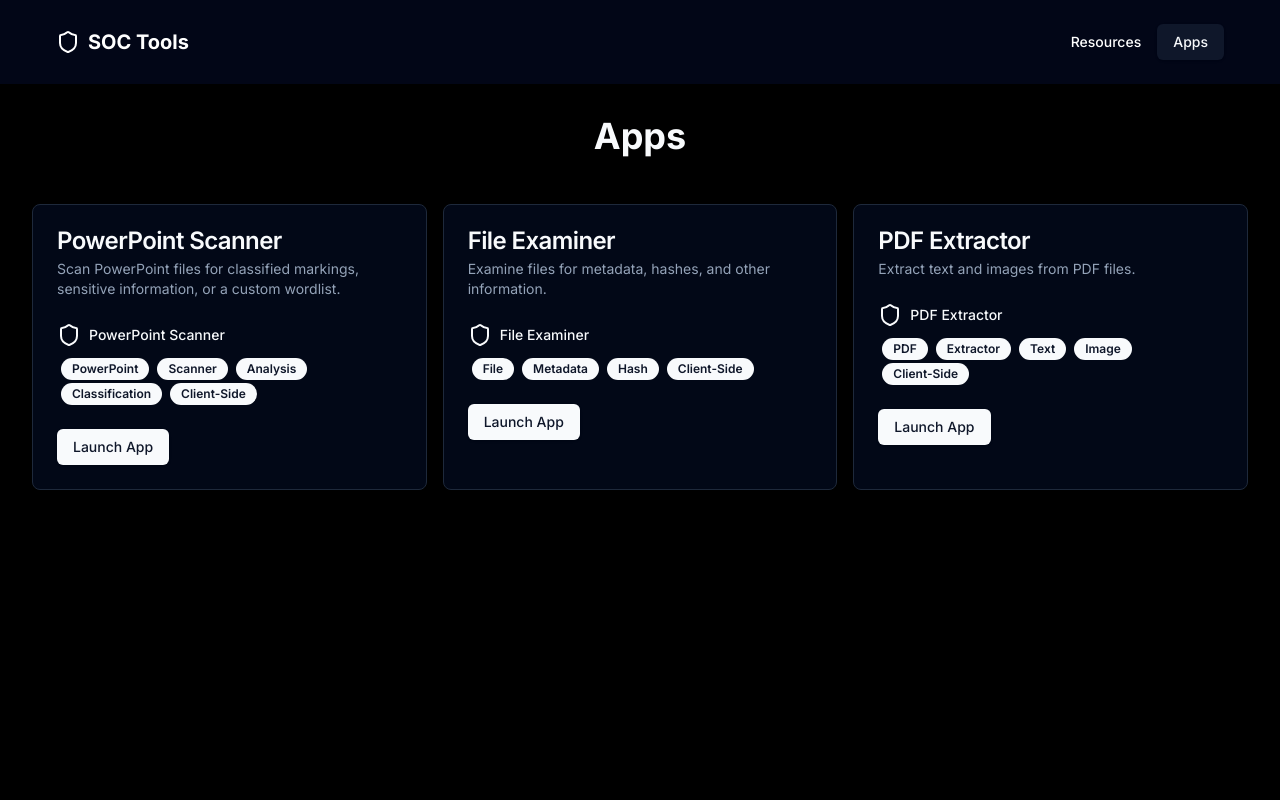
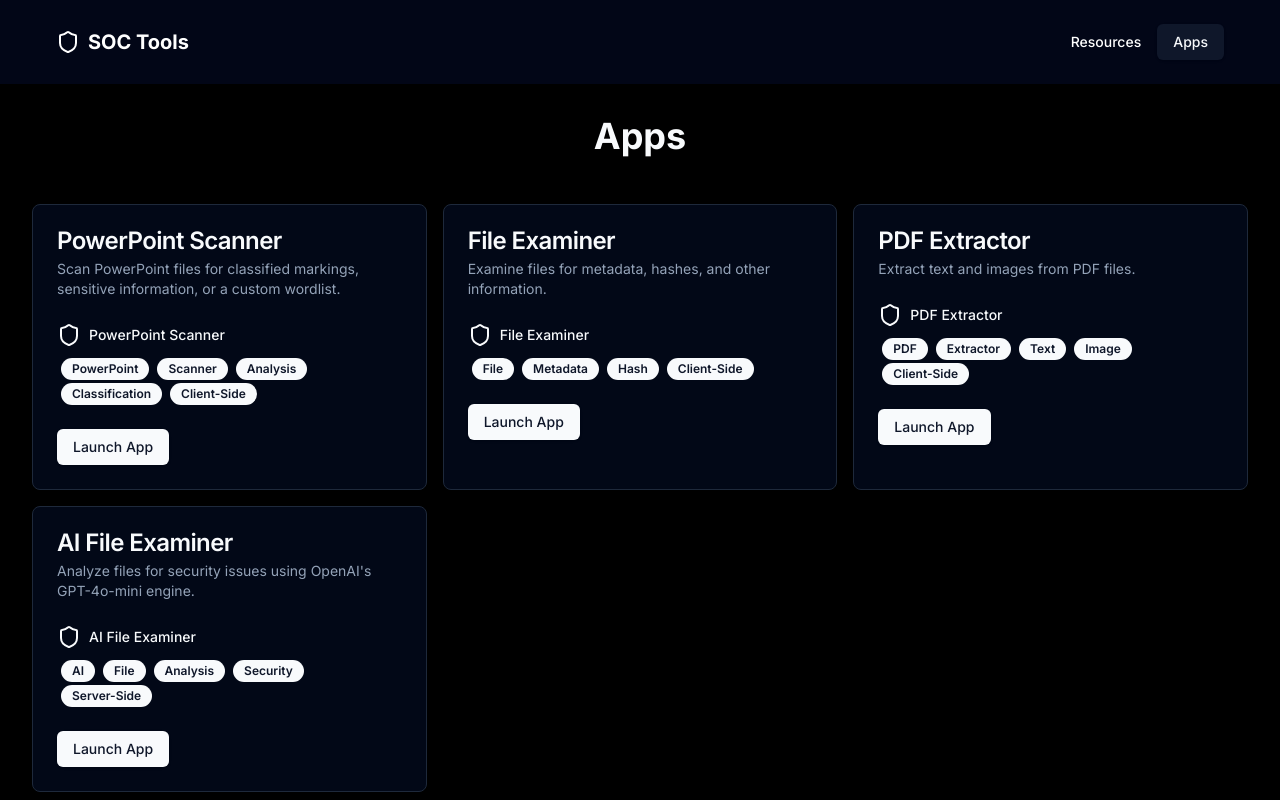
Before and after one commit to scissorhands26/soctools, a Next.js app: page /apps in a window 1280 px wide. Shown: the top 800 px of the page. Built offline with nearby package versions, Linux system fonts and the light colour scheme.

Commit message:
Updated app

```diff
--- a/app/apps/page.tsx
+++ b/app/apps/page.tsx
@@ -41,6 +41,14 @@ export default function AppsPage() {
       tags: ["PDF", "Extractor", "Text", "Image", "Client-Side"],
       icon: ShieldIcon,
     },
+    {
+      name: "AI File Examiner",
+      description:
+        "Analyze files for security issues using OpenAI's GPT-4o-mini engine.",
+      href: "apps/aifileexaminer",
+      tags: ["AI", "File", "Analysis", "Security", "Server-Side"],
+      icon: ShieldIcon,
+    },
   ];
 
   return (
```
